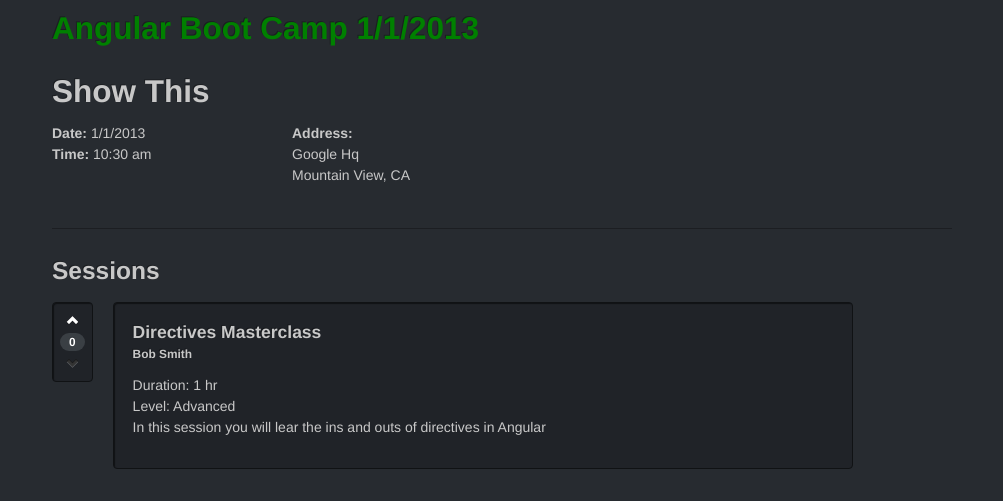
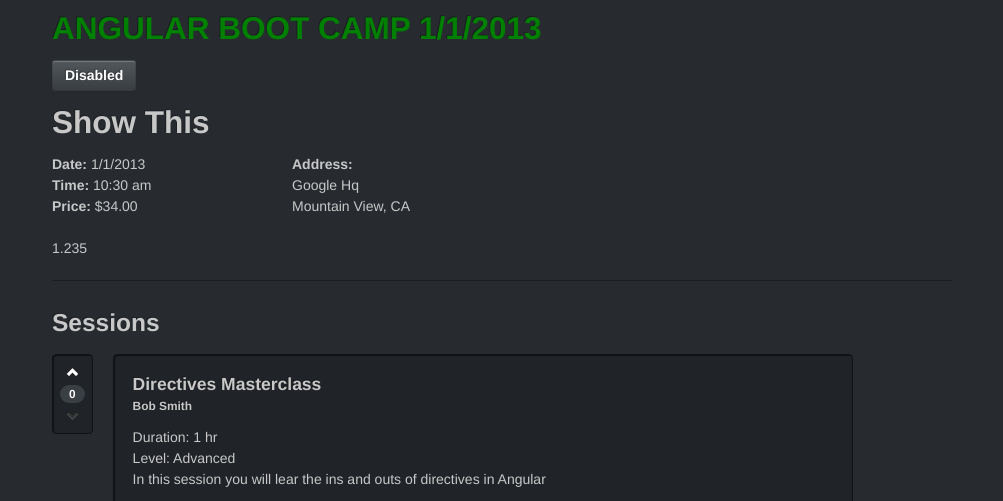
Before and after one commit to IsYet1/AngularFundamentals, a website: page DemoApp/app/EventDetails.html in a window 1280 px wide. Shown: the part 299-800 px from the top of the page, without its empty margins (138-1141 px from the left). Drawn offline with Linux system fonts and the light colour scheme.

Commit message:
Added directives, expressions, some filters. Issue with the tags

```diff
--- a/DemoApp/app/EventDetails.html
+++ b/DemoApp/app/EventDetails.html
@@ -31,9 +31,11 @@
                 <!--OR bind-template
                 -->
                 <!--<h2 ng-style="myStyle" ng-bind-template="{{event.name}} {{event.date}}"></h2>-->
-                <h2 ng-class="colorClass" ng-bind-template="{{event.name}} {{event.date}}"></h2>
+                <h2 ng-class="colorClass" ng-bind-template="{{event.name | uppercase}} {{event.date}}"></h2>
             </div>
         </div>
+
+        <button class="btn" ng-disabled="buttonDisabled">Disabled</button>
 
         <!--
             <div ng-bind-html="snippet">some title that will not display</div>
@@ -46,6 +48,7 @@
             <div class="span3">
                 <div><strong>Date:</strong> {{event.date}}</div>
                 <div><strong>Time:</strong> {{event.time}}</div>
+                <div><strong>Price:</strong> {{34 | currency}}</div>
             </div>
             <div class="span4">
                 <address>
@@ -55,6 +58,8 @@
                 </address>
             </div>
         </div>
+
+        <div> {{1.23457657 | number:3}}</div>
         <hr />
 
         <h3>Sessions</h3>
--- a/DemoApp/app/js/controllers/EventController.js
+++ b/DemoApp/app/js/controllers/EventController.js
@@ -6,6 +6,7 @@ eventsApp.controller('EventController',
         $scope.boolValue = true;
         $scope.myStyle = {color:'blue'};
         $scope.colorClass = "green";
+        $scope.buttonDisabled = false;
         $scope.event = {
             name: 'Angular Boot Camp',
             date: '1/1/2013',
```
